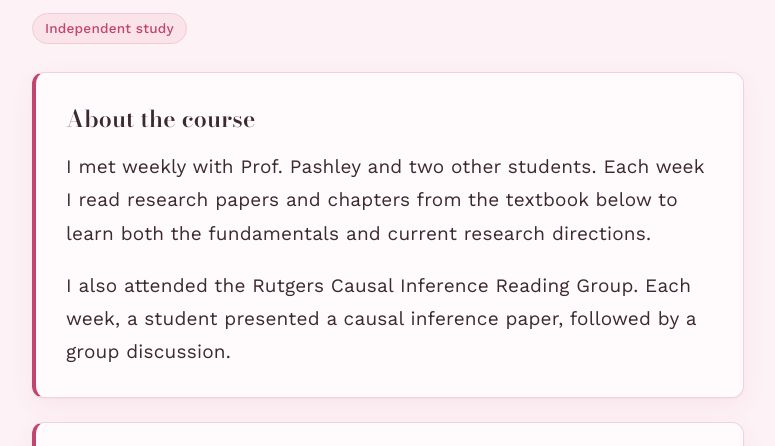
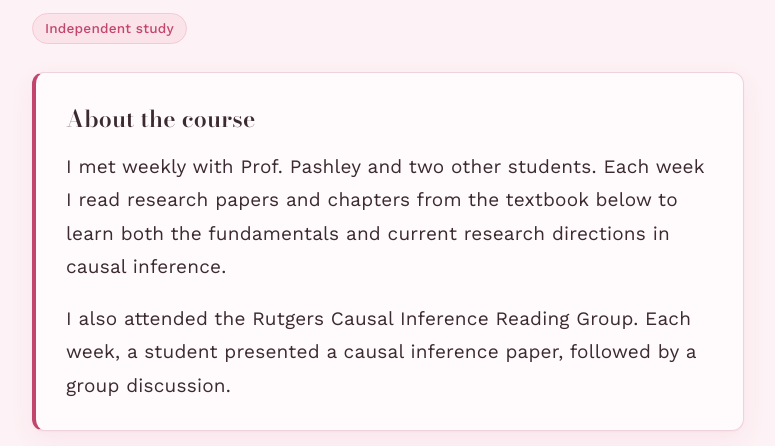
Before and after one commit to avivajfuller/avivajfuller.github.io, a plain HTML site: page research/causal-inference-reading.html in a window 1280 px wide. Shown: the part 281-727 px from the top of the page, without its empty margins (252-1027 px from the left). Drawn offline with nearby package versions, Linux system fonts and the light colour scheme.

Commit message:
Clarify course description
Co-Authored-By: Claude Opus 5.5 <noreply@anthropic.com>

```diff
--- a/research/causal-inference-reading.html
+++ b/research/causal-inference-reading.html
@@ -22,7 +22,7 @@
 
     <section class="entry">
       <h2>About the course</h2>
-      <p>I met weekly with Prof. Pashley and two other students. Each week I read research papers and chapters from the textbook below to learn both the fundamentals and current research directions.</p>
+      <p>I met weekly with Prof. Pashley and two other students. Each week I read research papers and chapters from the textbook below to learn both the fundamentals and current research directions in causal inference.</p>
       <p>I also attended the Rutgers Causal Inference Reading Group. Each week, a student presented a causal inference paper, followed by a group discussion.</p>
       <!-- TODO: link to Aviva's reading-group presentation once it's on the Presentations page -->
     </section>
```
